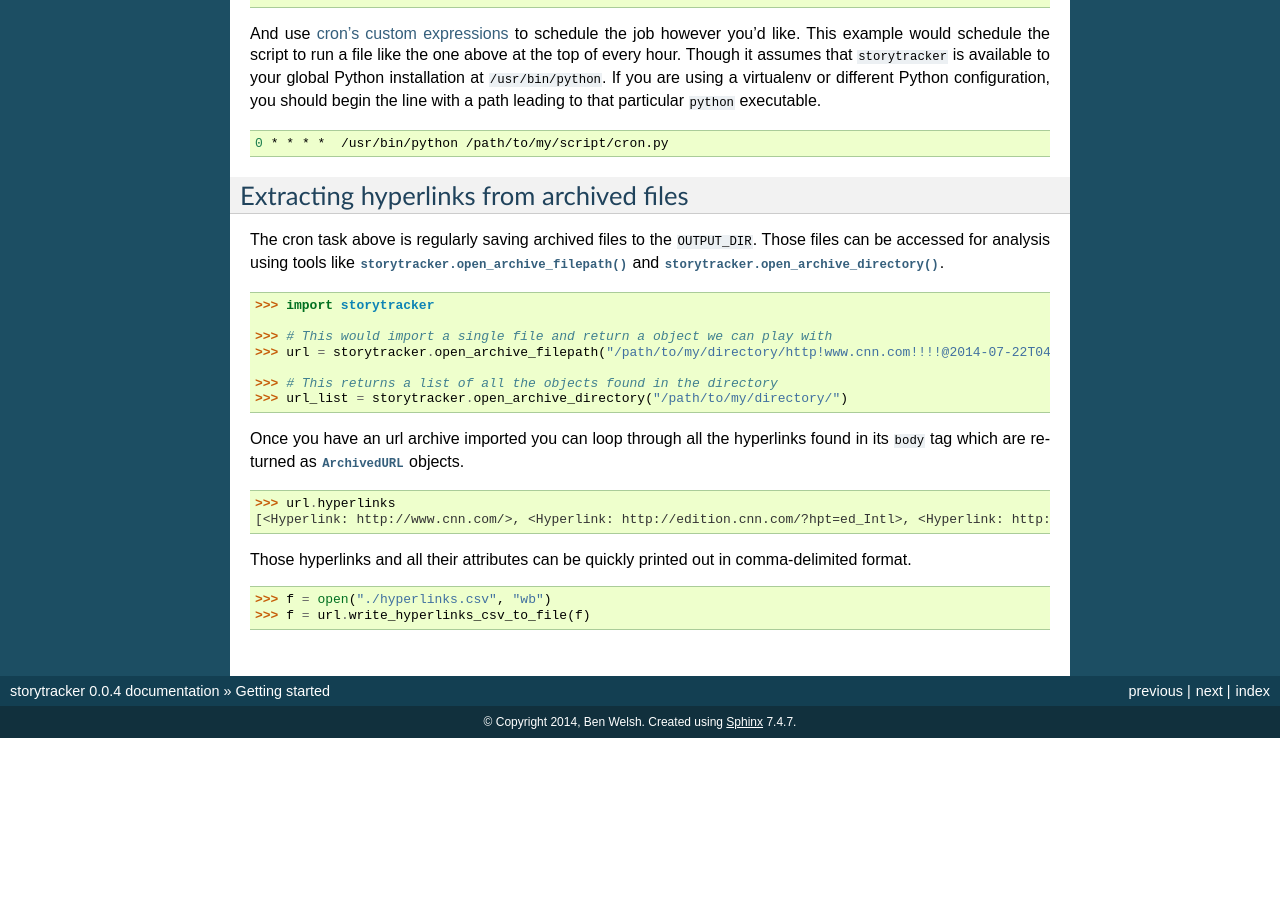
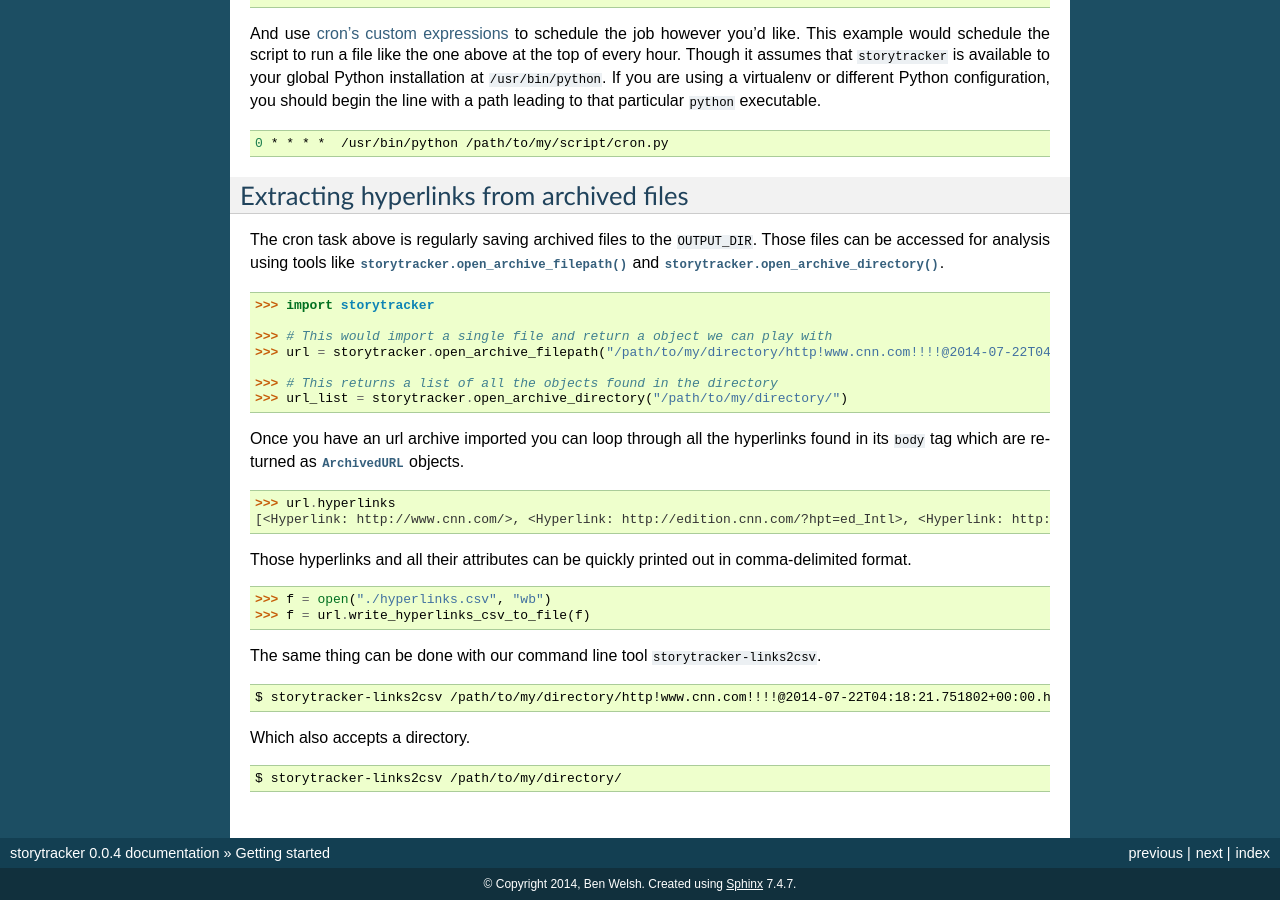
Before and after one commit to palewire/storytracker, a Sphinx documentation site: the page built from docs/gettingstarted.rst, in a window 1280 px wide and 900 px high, scrolled down 1278 px. Built offline with Sphinx 7.4.7, drawn with Linux system fonts in a browser that asks for light colours; before the commit the page ends 2016 px from its top, so only the background shows below that.

Commit message:
Added some example docs for storytracker-links2csv

```diff
--- a/docs/gettingstarted.rst
+++ b/docs/gettingstarted.rst
@@ -120,5 +120,19 @@ objects.
 
 Those hyperlinks and all their attributes can be quickly printed out in comma-delimited format.
 
+.. code-block:: python
+
     >>> f = open("./hyperlinks.csv", "wb")
     >>> f = url.write_hyperlinks_csv_to_file(f)
+
+The same thing can be done with our command line tool ``storytracker-links2csv``.
+
+.. code-block:: bash
+
+    $ storytracker-links2csv /path/to/my/directory/http!www.cnn.com!!!!@2014-07-22T04:18:21.751802+00:00.html
+
+Which also accepts a directory.
+
+.. code-block:: bash
+
+    $ storytracker-links2csv /path/to/my/directory/
```
Also changed, not shown: 1 other file.
